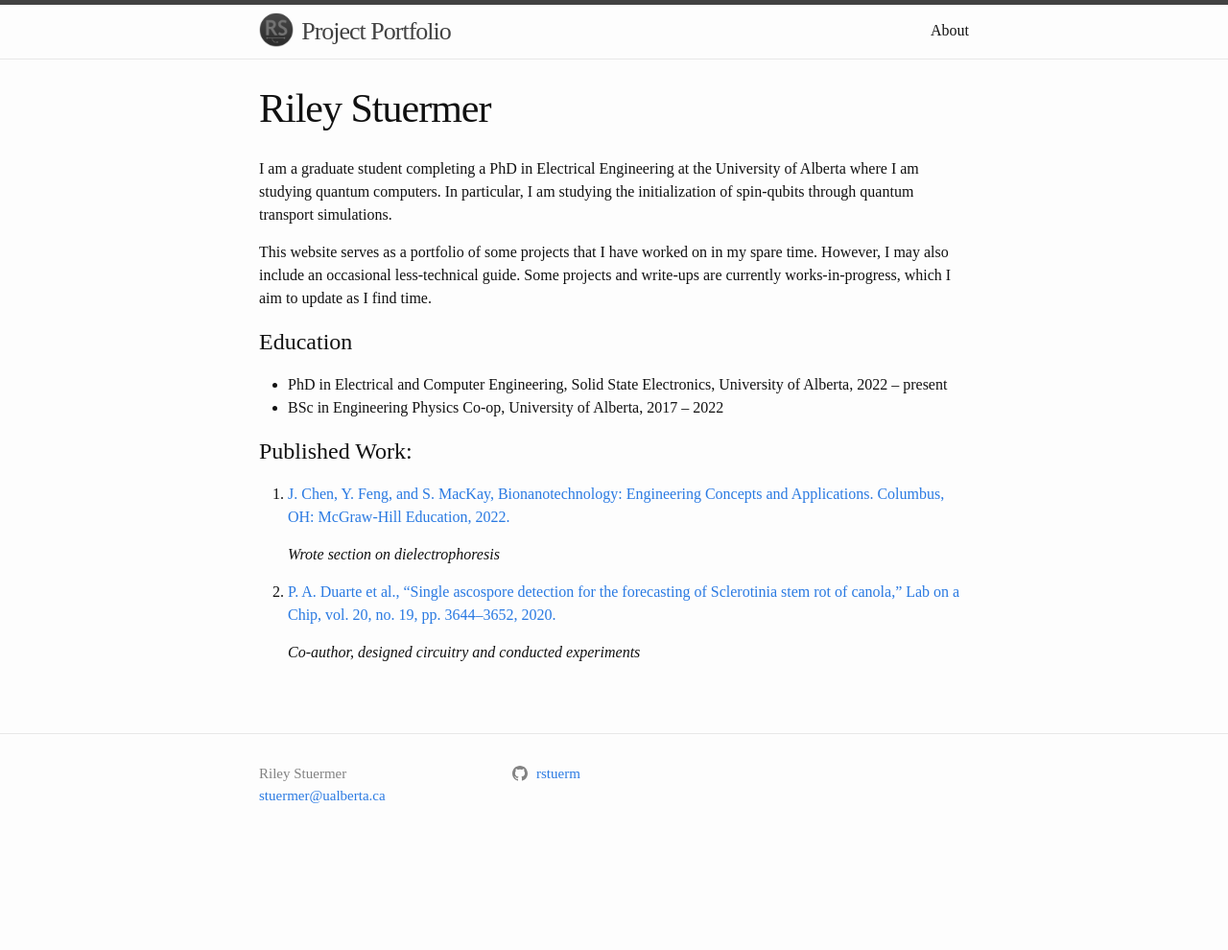
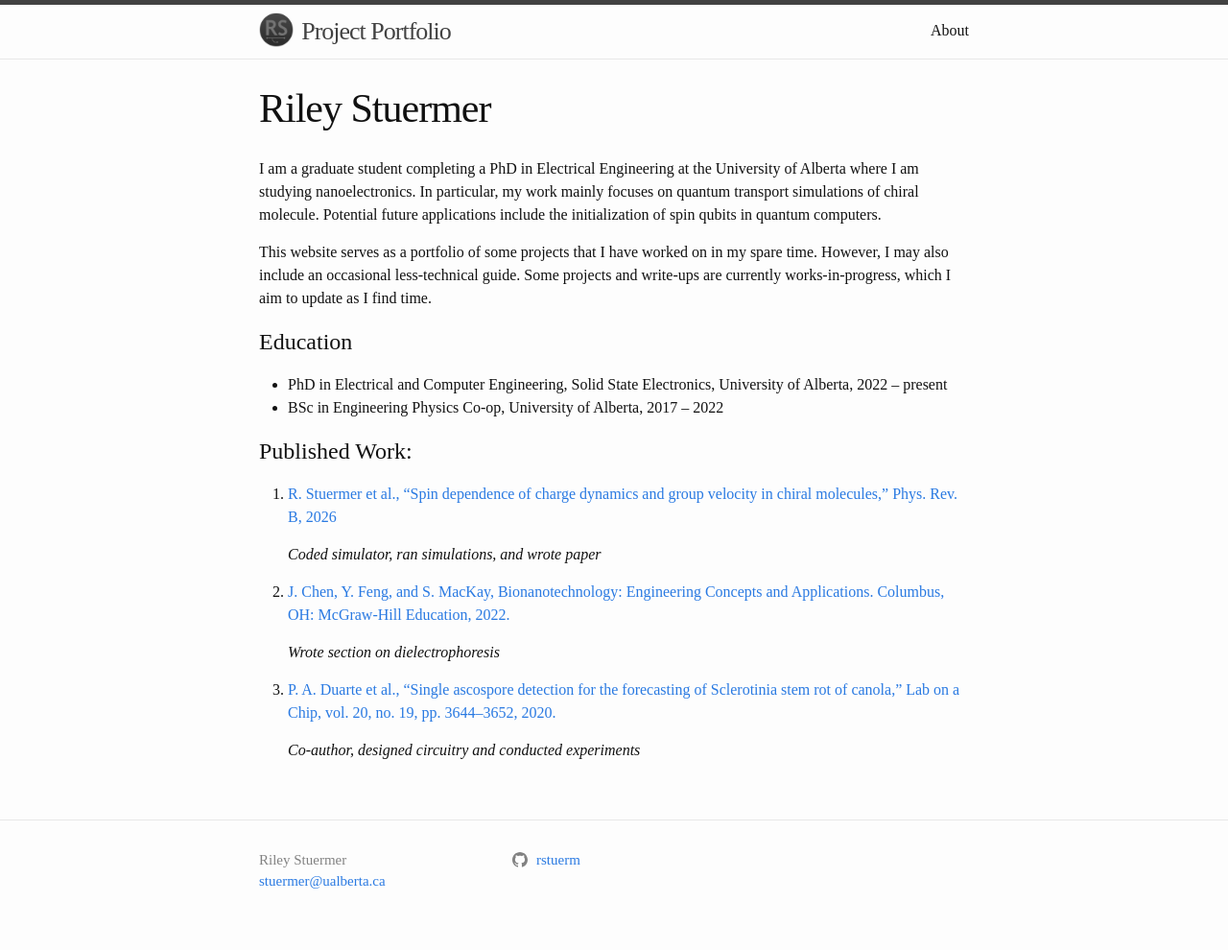
Before and after one commit to rstuerm/rstuerm.github.io, a Jekyll site: the page built from about.markdown, in a window 1280 px wide. Shown: the whole page at 96% size. Built offline with Jekyll 4.4.1, drawn with Linux system fonts in a browser that asks for light colours; before the commit the page ends 900 px from its top, so only the background shows below that.

Commit message:
Add two new posts, start to add site map

```diff
--- a/Gemfile
+++ b/Gemfile
@@ -17,6 +17,7 @@
 group :jekyll_plugins do
   gem "jekyll-feed", "~> 0.12"
   gem 'jekyll-redirect-from'
+  gem "jekyll-sitemap"
 end
 
 # Windows and JRuby does not include zoneinfo files, so bundle the tzinfo-data gem
--- a/_config.yml
+++ b/_config.yml
@@ -33,6 +33,7 @@
 plugins:
   - jekyll-feed
   - jekyll-redirect-from
+  - jekyll-sitemap
 
 # Exclude from processing.
 # The following items will not be processed, by default.
--- a/_posts/2021-04-03-8BitCPU.markdown
+++ b/_posts/2021-04-03-8BitCPU.markdown
@@ -31,7 +31,7 @@
 computer (CISC) as opposed to a reduced instruction set computer (RISC), which
 is more common today. A CISC architecture is the natural starting point for a
 relatively simple CPU since it limits the length of the assembly code required
-to run a program. The initial inspiration for my design came from the work of
+to run a program. The inspiration for my design came from the work of
 Ben Eater.
 
 The schematic of the full CPU can be downloaded as a PDF [here][schematic], and
--- a/_posts/2024-01-15-SkiBindings.markdown
+++ b/_posts/2024-01-15-SkiBindings.markdown
@@ -5,8 +5,6 @@
 categories:
 image: /assets/SkiBindings/SkiBindings.jpg
 ---
-<meta name="format-detection" content="telephone=no">
-
 &nbsp;
 
 # Background
@@ -69,7 +67,7 @@
 
 <img src="/assets/SkiBindings/Marker.jpg" alt="" width="65%" class="image"/>
 
-As a final sanity check before drilling, I placed the drill bit and depth stop correctly into a hole in the jig and then placed the jig offset onto the ski to compare the maximum drill depth to the height of the ski to ensure the drill bit would not pass through the ski, as seen below. Of course, before drilling the ski I also drilled into a two-by-four with the jig and measured the depth with a caliper to ensure the hole was 9.5 mm deep.
+Before drilling the ski I drilled into a two-by-four with the jig and measured the depth with a caliper to ensure the hole was 9.5 mm deep. As a final sanity check, I placed the drill bit and depth stop correctly into a hole in the jig and then placed the jig offset onto the ski to compare the maximum drill depth to the height of the ski to ensure the drill bit would not pass through the ski, as seen below.
 
 <img src="/assets/SkiBindings/Depth.jpg" alt="" width="65%" class="image"/>
 
--- a/about.markdown
+++ b/about.markdown
@@ -5,7 +5,7 @@
 label: About
 ---
 
-I am a graduate student completing a PhD in Electrical Engineering at the University of Alberta where I am studying quantum computers. In particular, I am studying the initialization of spin-qubits through quantum transport simulations.
+I am a graduate student completing a PhD in Electrical Engineering at the University of Alberta where I am studying nanoelectronics. In particular, my work mainly focuses on quantum transport simulations of chiral molecule. Potential future applications include the initialization of spin qubits in quantum computers.
 
 This website serves as a portfolio of some projects that I have worked on in my spare time. However, I may also include an occasional less-technical guide. Some projects and write-ups are currently works-in-progress, which I aim to update as I find time.
 
@@ -16,13 +16,18 @@
 
 # Published Work:
 
-1. [J. Chen, Y. Feng, and S. MacKay, Bionanotechnology: Engineering Concepts and Applications. Columbus, OH: McGraw-Hill Education, 2022.][Chen_2022]
+1. [R. Stuermer et al., "Spin dependence of charge dynamics and group velocity in chiral molecules," Phys. Rev. B, 2026][Stuermer_2026]
+
+	*Coded simulator, ran simulations, and wrote paper*
+
+2. [J. Chen, Y. Feng, and S. MacKay, Bionanotechnology: Engineering Concepts and Applications. Columbus, OH: McGraw-Hill Education, 2022.][Chen_2022]
 
 	*Wrote section on dielectrophoresis*
 
-2. [P. A. Duarte et al., “Single ascospore detection for the forecasting of Sclerotinia stem rot of canola,” Lab on a Chip, vol. 20, no. 19, pp. 3644–3652, 2020.][Duarte_2020]
+3. [P. A. Duarte et al., "Single ascospore detection for the forecasting of Sclerotinia stem rot of canola," Lab on a Chip, vol. 20, no. 19, pp. 3644–3652, 2020.][Duarte_2020]
 
 	*Co-author, designed circuitry and conducted experiments*
 
 [Duarte_2020]: https://pubs.rsc.org/en/content/articlelanding/2020/LC/D0LC00426J#!divAbstract
 [Chen_2022]: https://www.mheducation.ca/bionanotechnology-engineering-concepts-and-applications-9781260464146-can#tab-label-product-description-title
+[Stuermer_2026]: https://journals.aps.org/prb/abstract/10.1103/1g18-y6f1
```
Also changed, not shown: _posts/2023-02-24-InvertedPendulum.markdown (added, +17 -0 lines), _posts/2026-06-10-SpinDynamicsInChiralMolecules.markdown (added, +28 -0 lines), Gemfile.lock, assets/InvertedPendulum/InvertedPendulum_Simulation_Poster.png (added), assets/SpinDynamicsInChiralMolecules/SpinDynamicsInChiralMolecules.png (added), 2 other files.
